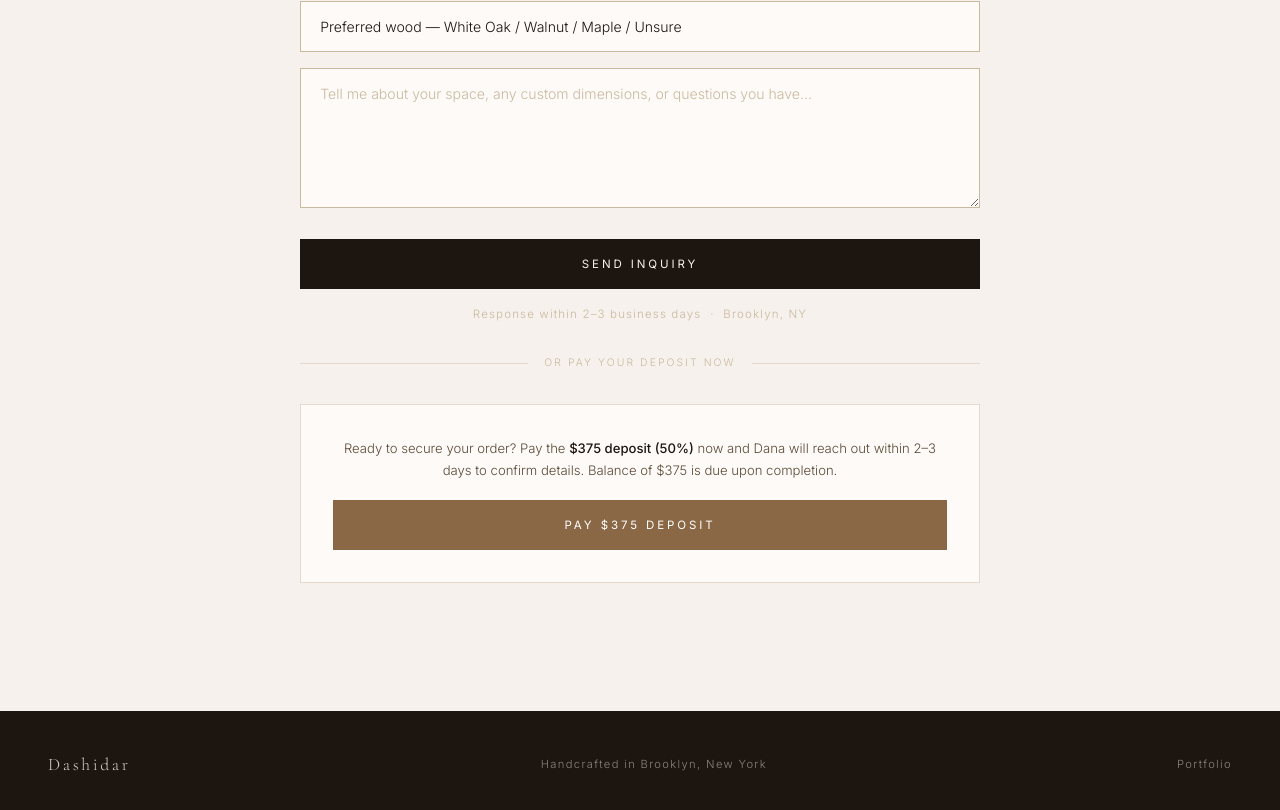
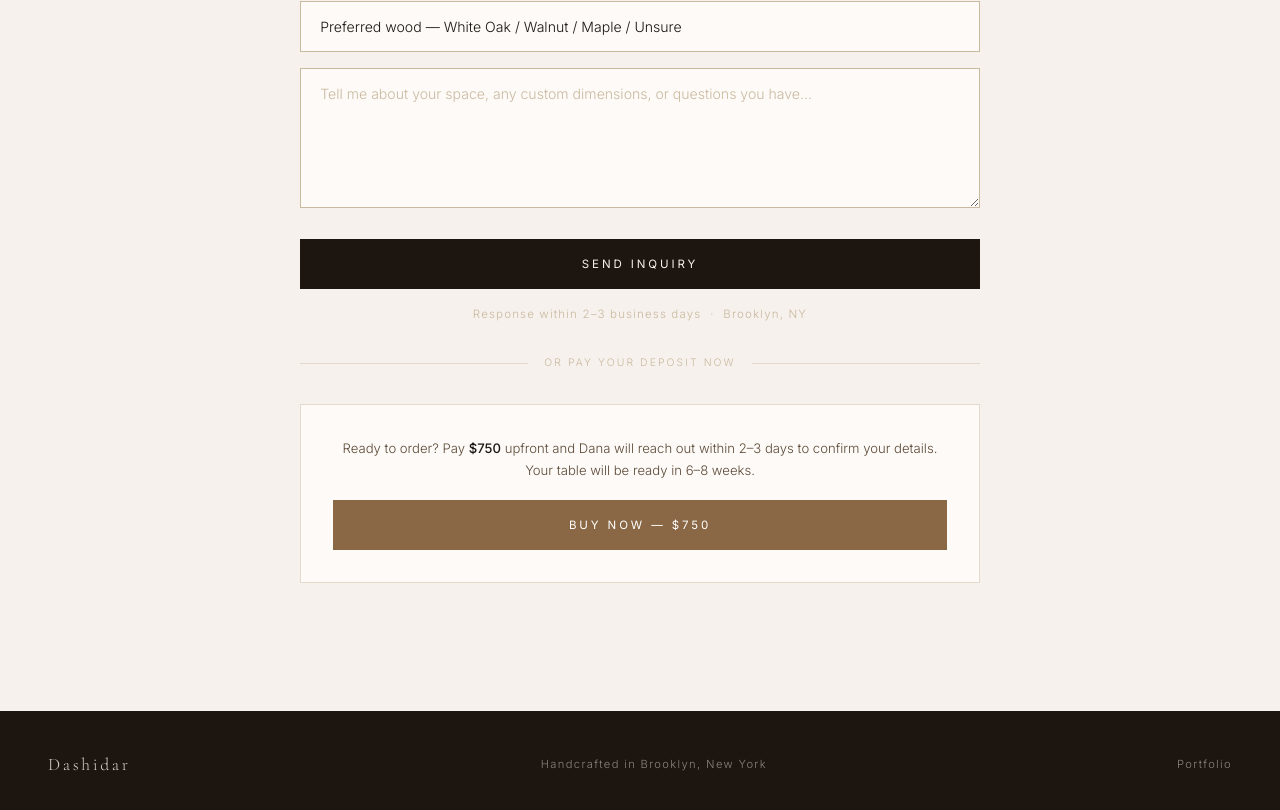
Before and after one commit to nabeelbarqawi-stack/dashidar, a Next.js app: page / in a window 1280 px wide. Shown: the part 5366-6176 px from the top of the page. Built offline with nearby package versions, Linux system fonts and the light colour scheme.

Commit message:
Change price to  full payment upfront

```diff
--- a/app/api/checkout/route.js
+++ b/app/api/checkout/route.js
@@ -12,10 +12,10 @@ export async function POST() {
         price_data: {
           currency: 'usd',
           product_data: {
-            name: 'Dashidar Table — 50% Deposit',
-            description: 'Custom solid wood table, handcrafted in Brooklyn NY. Balance of $375 due upon completion.',
+            name: 'Dashidar Table',
+            description: 'Custom solid wood table, handcrafted in Brooklyn NY. Made to order — 6 to 8 weeks.',
           },
-          unit_amount: 37500,
+          unit_amount: 75000,
         },
         quantity: 1,
       },
--- a/app/page.js
+++ b/app/page.js
@@ -176,9 +176,8 @@ export default function Home() {
 
           <div className="deposit-box">
             <p>
-              Ready to secure your order? Pay the <strong>$375 deposit (50%)</strong> now
-              and Dana will reach out within 2–3 days to confirm details.
-              Balance of $375 is due upon completion.
+              Ready to order? Pay <strong>$750</strong> upfront and Dana will reach out
+              within 2–3 days to confirm your details. Your table will be ready in 6–8 weeks.
             </p>
             <PayButton />
           </div>
--- a/app/success/page.js
+++ b/app/success/page.js
@@ -5,7 +5,7 @@ export default function Success() {
         <span className="label">Order Confirmed</span>
         <h1>Thank you.</h1>
         <p>
-          Your $375 deposit has been received. Dana will be in touch within
+          Your payment of $750 has been received. Dana will be in touch within
           2–3 business days to confirm your order details and timeline.
         </p>
         <p className="success-sub">
--- a/components/PayButton.js
+++ b/components/PayButton.js
@@ -17,7 +17,7 @@ export default function PayButton() {
 
   return (
     <button onClick={handleClick} disabled={loading} className="btn-pay">
-      {loading ? 'Redirecting…' : 'Pay $375 Deposit'}
+      {loading ? 'Redirecting…' : 'Buy Now — $750'}
     </button>
   )
 }
```
